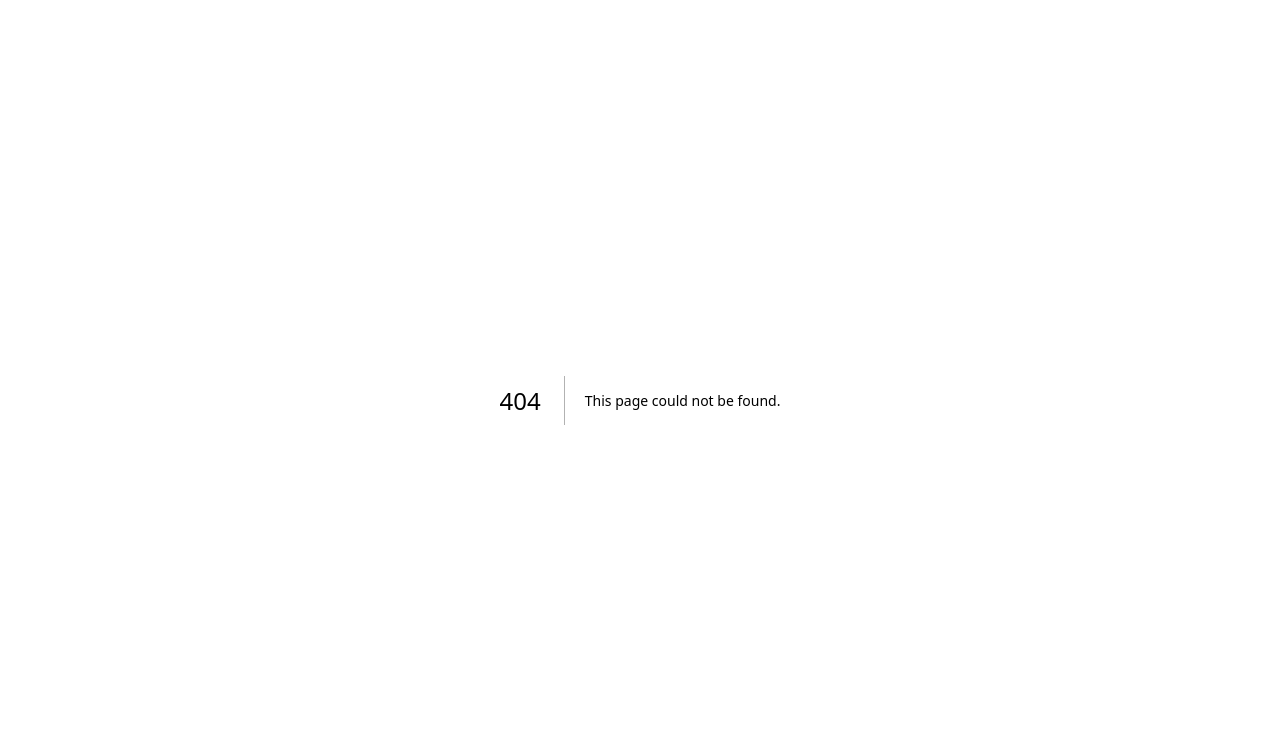
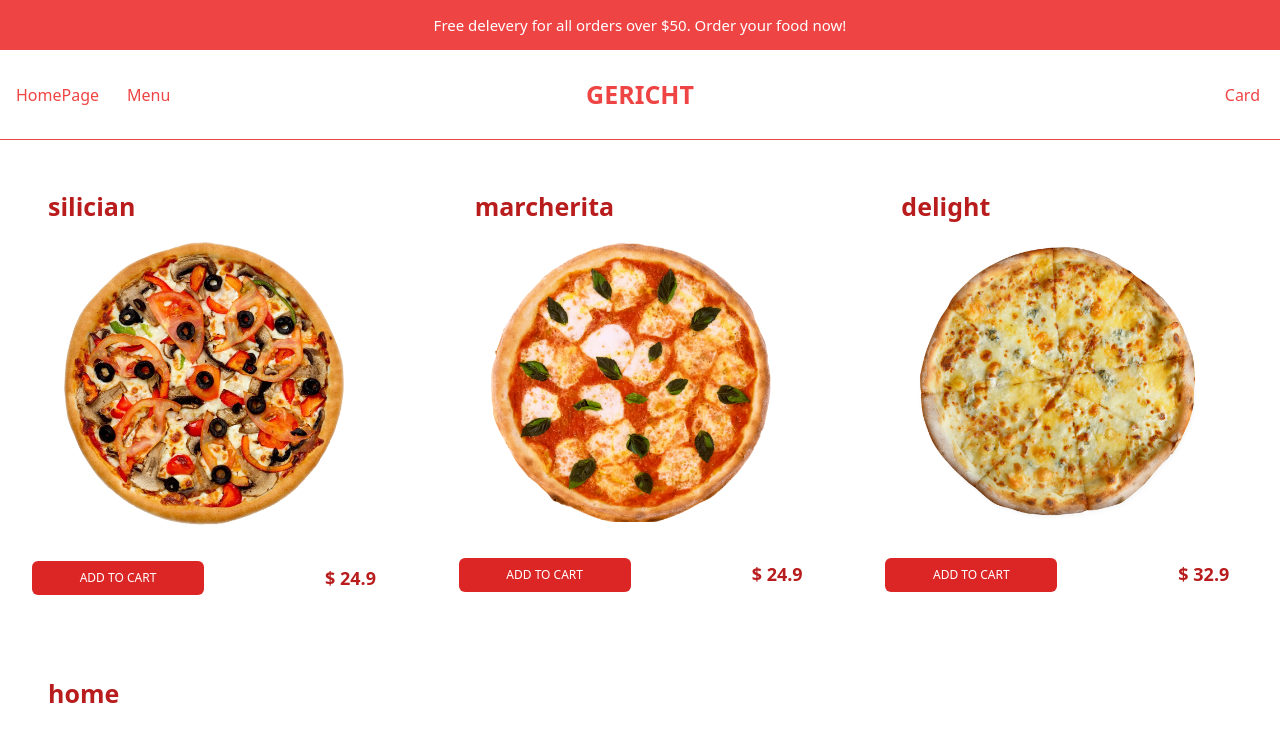
Before and after one commit to alexLDSpedroDEV/Full-Stack-App-Pizzaria, a Next.js app: page /pizza in a window 1280 px wide. Before the commit this address had no page. Shown: the top 732 px of the page. Built offline with nearby package versions, Linux system fonts and the light colour scheme.

Commit message:
add page pizza

```diff
--- /dev/null
+++ b/app/burgers/page.tsx
@@ -0,0 +1,9 @@
+import React from 'react'
+
+function burgers() {
+  return (
+    <div>burgers</div>
+  )
+}
+
+export default burgers
--- a/app/foods/page.tsx
+++ /dev/null
@@ -1,21 +0,0 @@
-import { useRouter } from 'next/navigation'
-import React from 'react'
-
-function FoodMenu() {
-
-  const router = useRouter();
-  const { type } = router.prefetch
-
-
-
-
-  return (
-    <div>
-      <h1>dado recebido: {type}</h1>
-
-
-    </div>
-  )
-}
-
-export default FoodMenu
--- a/app/menu/page.tsx
+++ b/app/menu/page.tsx
@@ -1,10 +1,10 @@
 "use client";
 
 import NavBar from '@/components/NavBar'
+import Link from 'next/link';
 import React, { useState } from 'react'
-import Food from '@/app/foods/page'
-import Link from 'next/link';
-import { useRouter } from 'next/router';
+
+
 
 function page() {
 
@@ -22,20 +22,20 @@ function page() {
             <div className='xl:flex-row xl:w-[100vw] xl:h-[800px]  flex items-center flex-col justify-center w-[100vw] h-[1200px] m-auto'>
                 <div className=' w-[95vw] h-[350px] p-12  bg-[url(".././public/m3.png")] bg-local  bg-no-repeat bg-center sm:bg-left sm:w-[500px]'>
                     <h2 className='uppercase text-white font-bold font-mono text-[35px] w-[100px]'>chesesy pizzas</h2>
-                    <p className='text-gray-300 text-[15px] w-[200px] pt-3'>Pizza Paradise:irresistible slices mouthwatering, and chessy perfection.</p>
-                    <button className='pt-2 pb-3 pl-5 pr-5 mt-4 bg-white text-red-400 rounded-md hover:cursor-pointer' onClick={() => type("pizza")}>Explore</button>
+                    <p className='text-gray-300 text-[15px] w-[200px] pt-3 pb-4'>Pizza Paradise:irresistible slices mouthwatering, and chessy perfection.</p>
+                    <Link className='pt-2 pb-3 pl-5 pr-5 mt-5 bg-white text-red-400 rounded-md hover:cursor-pointer' href="/pizza">explore</Link>
                 </div>
                 <div className='sm:border-l-[1px] border-gray-400 w-[95vw] h-[350px] p-12  bg-[url(".././public/m2.png")] bg-local  bg-no-repeat bg-center sm:bg-left sm:w-[500px]'>
                     <h2 className='uppercase text-black font-bold font-mono text-[35px] w-[100px] '>juicy burgers</h2>
-                    <p className='text-gray-500 text-[15px] w-[200px] pt-3'>Burger bliss: Juicy patties, bold flavor, and gourmet toppings galore.</p>
-                    <button className='pt-2 pb-3 pl-5 pr-5 mt-8 bg-black text-white rounded-md hover:cursor-pointer' onClick={() => type("burgers")}>Explore</button>
+                    <p className='text-gray-500 text-[15px] w-[200px] pt-3 pb-4'>Burger bliss: Juicy patties, bold flavor, and gourmet toppings galore.</p>
+                    <Link className='pt-2 pb-3 pl-5 pr-5 mt-4 bg-black text-red-400 rounded-md hover:cursor-pointer' href="/burgers">explore</Link>
 
-                    <Link href={{ pathname: '/foods', query: { type: `${setType}` } }} >Menu</Link>
+
                 </div>
                 <div className=' w-[95vw] h-[350px] p-12 bg-[url(".././public/m1.png")] bg-local  bg-no-repeat bg-center sm:bg-left sm:w-[500px]'>
                     <h2 className='uppercase text-white font-bold font-mono text-[35px] w-[100px]'>italian pastas</h2>
-                    <p className='text-gray-300 text-[15px] w-[200px] pt-3'>svaor the tast of perfection with our exquisite italian handmade pasta menu.</p>
-                    <button className='pt-2 pb-3 pl-5 pr-5 mt-4 bg-white text-red-400 rounded-md hover:cursor-pointer' onClick={() => type("pasta")}>Explore</button>
+                    <p className='text-gray-300 text-[15px] w-[200px] pt-3 pb-4'>svaor the tast of perfection with our exquisite italian handmade pasta menu.</p>
+                    <Link className='pt-2 pb-3 pl-5 pr-5 mt-4 bg-white  text-red-400 rounded-md hover:cursor-pointer' href="/pastas">explore</Link>
                 </div>
             </div>
 
--- /dev/null
+++ b/app/pastas/page.tsx
@@ -0,0 +1,9 @@
+import React from 'react'
+
+function pastas() {
+  return (
+    <div>pastas</div>
+  )
+}
+
+export default pastas
--- /dev/null
+++ b/app/pizza/page.tsx
@@ -0,0 +1,45 @@
+"use client"
+import NavBar from '@/components/NavBar'
+import React, { useState } from 'react'
+import FoodItens from '../FoodItens'
+import Image from 'next/image';
+
+function page() {
+
+
+
+  function filtro (data : any) {
+    if (data.tipo == "pizza") {
+      return data;
+    }
+  }
+
+  var pizzas = FoodItens.filter(filtro);
+
+  console.log(pizzas)
+
+
+  return (
+    <div>
+      <NavBar/>
+      <div className=' grid grid-cols-1 w-screen h-[120%] justify-center sm:grid-cols-2 xl:grid-cols-3'>
+        {
+          pizzas.map((item : any,index : any) => (
+            <div key={index}  className='hover:cursor-pointer xl:w-[30vw] sm:w-[45vw] sm:m-3 w-[90vw] m-auto p-5 hover:bg-red-300 '>
+              <h2 className='sm:text-[25px] text-red-700 font-bold text-[30px] p-4'>{item.name}</h2>
+              <Image className='m-auto' src={item.image} alt={item.name} width={280} height={320}/>
+              <div className='mt-9 grid grid-cols-2 justify-between items-center align-middle text-white'>
+
+                  <button className='text-center rounded-md p-4 bg-red-600 sm:p-2 sm:text-[12px]'>ADD TO CART</button>
+                  <h2 className='text-end text-red-700 text-[25px] font-bold sm:text-[18px]'>$ {item.value}</h2>
+
+              </div>
+            </div>
+          ))
+        }
+      </div>
+    </div>
+  )
+}
+
+export default page
```
Also changed, not shown: app/FoodItens.tsx (renamed from app/foods/FoodItens.tsx).
